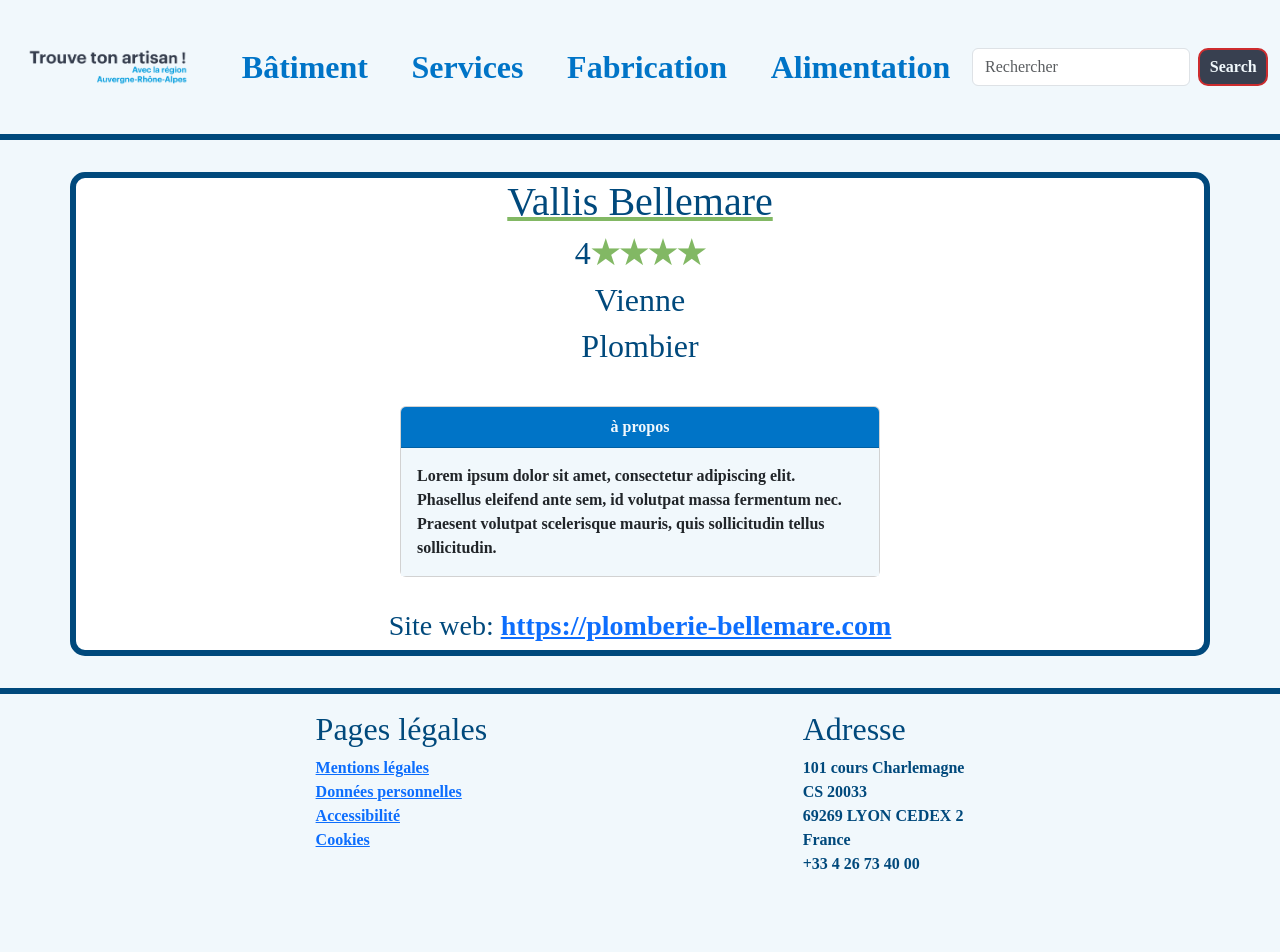
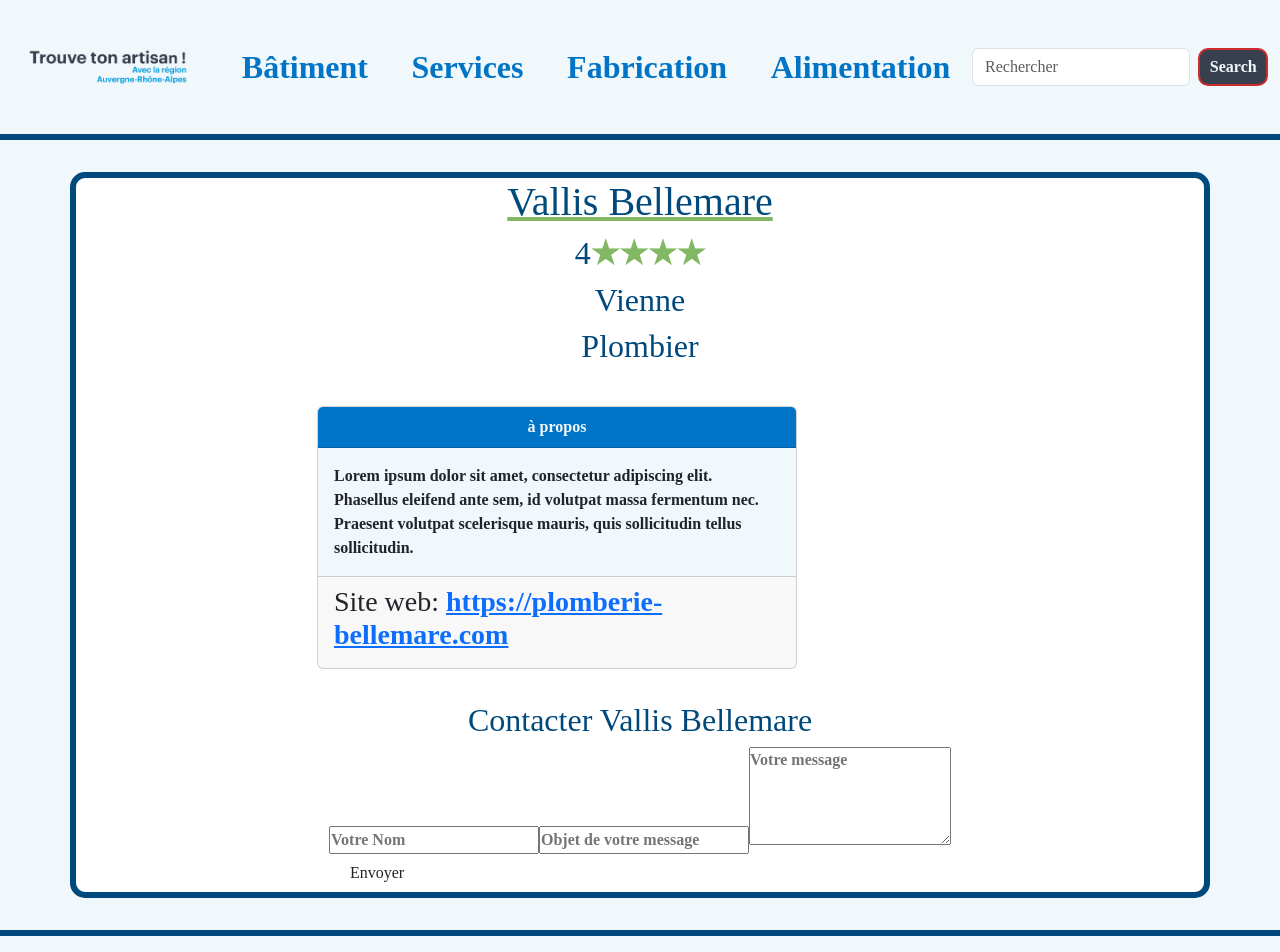
Before and after one commit to Frostbowl/trouve-ton-artisan, a React (Create React App) app: page /artisan/1 in a window 1280 px wide. Shown: the top 952 px of the page. Before the commit the page ends 892 px from the top, so only its background shows below. Built offline with nearby package versions, Linux system fonts and the light colour scheme.

Commit message:
push test mailJs

```diff
--- a/package.json
+++ b/package.json
@@ -3,6 +3,7 @@
   "version": "0.1.0",
   "private": true,
   "dependencies": {
+    "@emailjs/browser": "^4.3.3",
     "@testing-library/jest-dom": "^5.17.0",
     "@testing-library/react": "^13.4.0",
     "@testing-library/user-event": "^13.5.0",
--- a/src/pages/header/Header.jsx
+++ b/src/pages/header/Header.jsx
@@ -56,8 +56,8 @@ const Header = () => {
                       <h2> {artisan.name} </h2>
                     </div>
                     <div className="card-body">
-                      <p> {artisan.specialty} </p>
-                      <p> {artisan.location} </p>
+                      <p>Spécialité: {artisan.specialty} </p>
+                      <p>Localisation: {artisan.location} </p>
                     </div>
                   </div>
                 </div>
--- a/src/pages/main/Artisan.jsx
+++ b/src/pages/main/Artisan.jsx
@@ -1,13 +1,48 @@
 import React from "react";
 import artisans from '../../datas.json';
 import { useParams } from "react-router-dom";
+import { useState } from "react";
 import { Link } from "react-router-dom";
 import "./Artisan.css";
+import emailjs from '@emailjs/browser';
 
 const Artisan = () => {
 
+    //Variables pour la recherche d'artisan
+
     let { id } = useParams();
     let artisan = artisans.find(artisan => artisan.id === id);
+
+    //Variables du formulaire de contact
+
+    const [name, setName] = useState('');
+    const [subject, setSubject] = useState('');
+    const [message, setMessage] = useState('');
+
+    const handleSubmit = (e) =>{
+        e.preventDefault();
+        const content = {
+            to_name: "Artisan",
+            from_name: name,
+            from_subject: subject,
+            from_message: message,
+        }
+
+        emailjs.init(process.env.REACT_APP_EMAILJS_PUBLIC_KEY);
+
+        emailjs.send({serviceID:'service_uqmdpkg'}, {templateID:'template_gbydwv8'}, content, {publicKey:'NfdjUSFo5PKscQ3Hd'})
+        .then((response)=>{
+            alert('Email envoyé avec succès');
+            setName('');
+            setSubject('');
+            setMessage('');
+        })
+        .catch((error) =>{
+            console.error ('Erreur lors de l\'envoi de l\'email:', error);
+            alert('Erreur lors de l\'envoi de l\'email:');
+        })
+    }
+
 
     return(
         <div>
@@ -16,6 +51,7 @@ const Artisan = () => {
                 <h2>{artisan.note}{Array.from({ length: Math.round(parseFloat(artisan.note)) }, (_, index) => <span key={index}>&#9733;</span>)}</h2>
                 <h2>{artisan.location}</h2>
                 <h2>{artisan.specialty}</h2>
+                <div>
                 <div className="card about">
                     <div className="card-header">
                         à propos
@@ -23,8 +59,27 @@ const Artisan = () => {
                     <div className="card-body">
                         {artisan.about}
                     </div>
+                    <div className="card-footer">
+                        <h3>Site web: <Link to={artisan.website} target="_blank">{artisan.website}</Link></h3>
+                    </div>
                 </div>
-                <h3>Site web: <Link to={artisan.website} target="_blank">{artisan.website}</Link></h3>
+                <div className="contact">
+                    <form onSubmit={handleSubmit}>
+                        <h2>Contacter {artisan.name} </h2>
+                    <section className="container">
+                        <label For="name"></label>
+                        <input type="text" name="name" placeholder="Votre Nom" value={name} onChange={(e) => setName(e.target.value)} required />
+                        <label For="subject"></label>
+                        <input type="text" name="subject" placeholder="Objet de votre message" value={subject} onChange={(e) => setSubject(e.target.value)} required />
+                        <label For="message"></label>
+                        <textarea name="message" placeholder="Votre message" rows="4" value={message} onChange={(e) => setMessage(e.target.value)} required/>
+                        <div>
+                            <button type="submit" className="btn">Envoyer</button>
+                        </div>
+                    </section>
+                    </form>
+                </div>
+                </div>
             </section>
         </div>
     )
```
Also changed, not shown: 2 other files (tests, documents, lock files or other folders).
